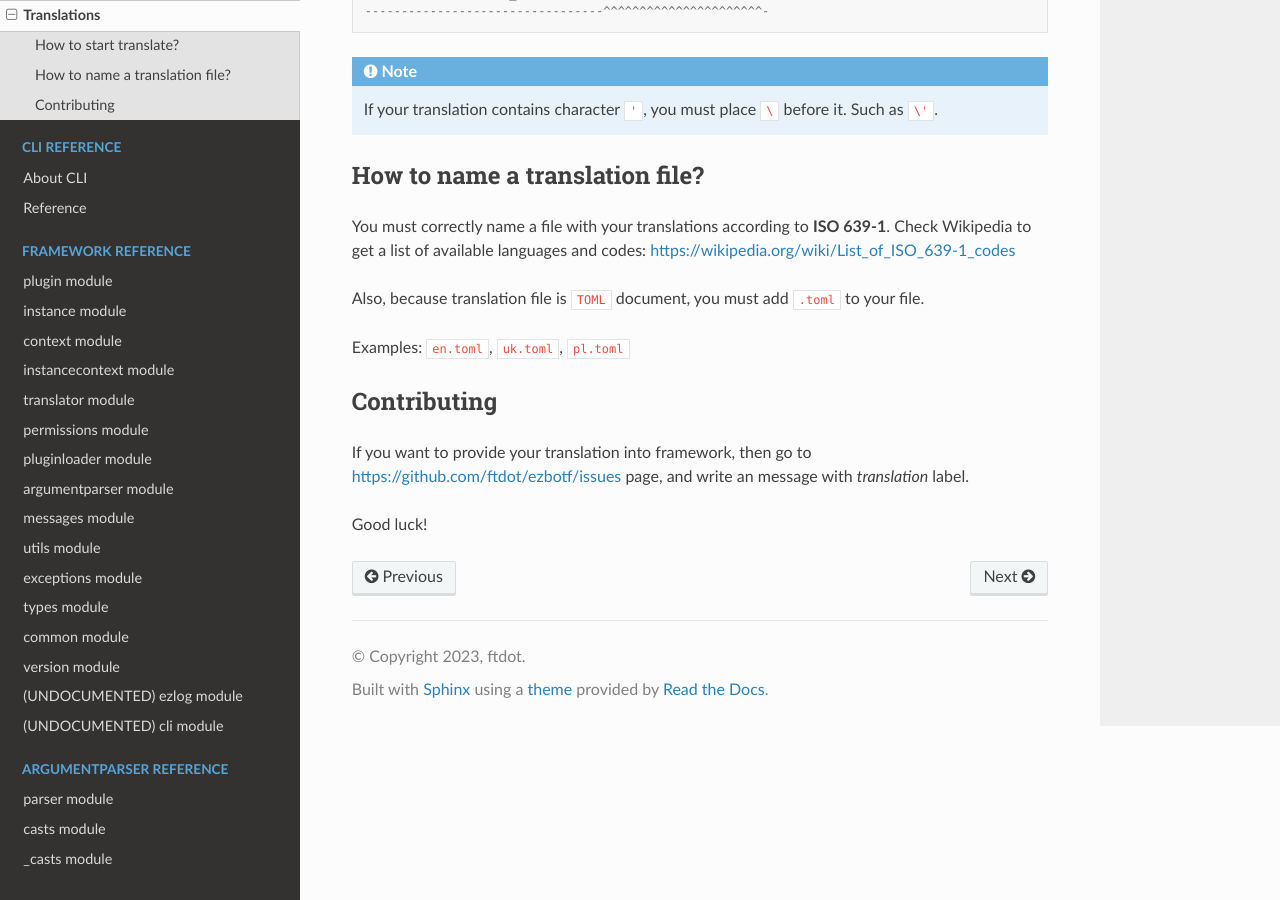
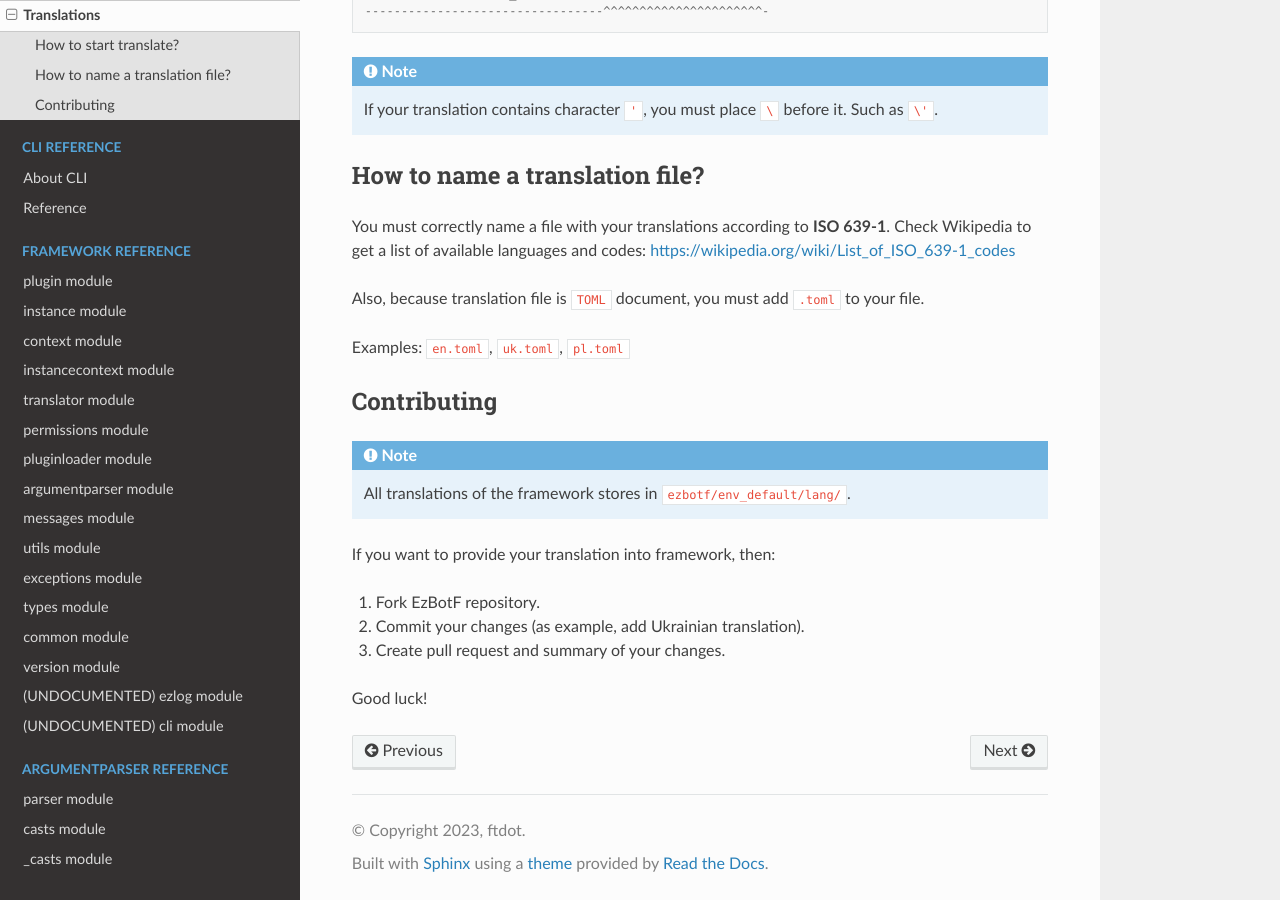
Before and after one commit to shkilass/ezbotf, a Sphinx documentation site: the page built from docs/source/configurations/translations.rst, in a window 1280 px wide and 900 px high, scrolled down 761 px. Built offline with Sphinx 7.4.7 and the Read the Docs theme 2.0.0, drawn with Linux system fonts in a browser that asks for light colours.

Commit message:
(Review) More detailed describe contributing

```diff
--- a/docs/source/configurations/translations.rst
+++ b/docs/source/configurations/translations.rst
@@ -54,7 +54,12 @@ Examples: ``en.toml``, ``uk.toml``, ``pl.toml``
 Contributing
 ------------
 
-If you want to provide your translation into framework, then go to
-https://github.com/ftdot/ezbotf/issues page, and write an message with `translation` label.
+.. note:: All translations of the framework stores in ``ezbotf/env_default/lang/``.
+
+If you want to provide your translation into framework, then:
+
+#. Fork EzBotF repository.
+#. Commit your changes (as example, add Ukrainian translation).
+#. Create pull request and summary of your changes.
 
 Good luck!
```
